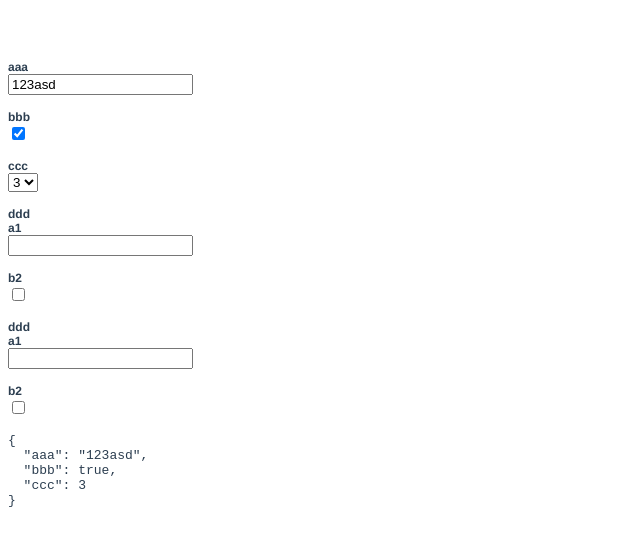
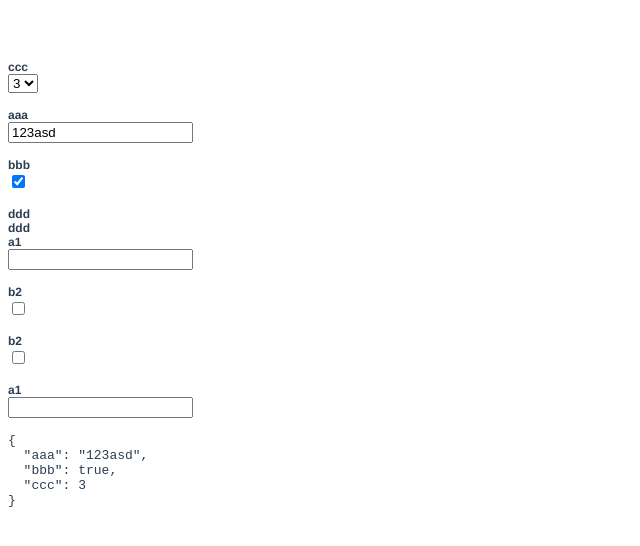
Before and after one commit to roma219/vue-jsonschema-form, a Vue app: page / in a window 1280 px wide. Shown: the top 546 px of the page, without its empty margins (0-640 px from the left). Built offline with nearby package versions, Linux system fonts and the light colour scheme.

Commit message:
uiSchema order support

```diff
--- a/src/App.vue
+++ b/src/App.vue
@@ -45,7 +45,15 @@ export default class App extends Vue {
   }
 
   uiSchema = {
-
+    properties: {
+      ccc: { order: 1 },
+      ddd: {
+        properties: {
+          b2: { order: 2 },
+          ddd: { order: 1 }
+        }
+      }
+    }
   }
 
   config = {
--- a/src/components/JsonSchema/JsonSchemaForm.vue
+++ b/src/components/JsonSchema/JsonSchemaForm.vue
@@ -2,7 +2,7 @@
   <div class="json-schema-wrapper">
     <component
       :is="wrapperComponent.name"
-      v-for="[propName, propSchema] in Object.entries(schema.properties)"
+      v-for="[propName, propSchema] in sortedSchemaProperties"
       :key="propName"
       v-bind="getWrapperProps(propName, propSchema)"
     >
@@ -39,16 +39,35 @@ export default class JsonSchemaForm extends Vue {
     return config.inputWrapper
   }
 
+  get sortedSchemaProperties () {
+    if (!this.schema.properties) return
+
+    const uiSchema = (this.uiSchema && this.uiSchema.properties) || {}
+
+    return Object.entries(this.schema.properties).sort((a, b) => {
+      const aPosition = (uiSchema[a[0]] && uiSchema[a[0]].order) || 999
+      const bPosition = (uiSchema[b[0]] && uiSchema[b[0]].order) || 999
+
+      if (aPosition < bPosition) return -1
+
+      if (aPosition > bPosition) return 1
+
+      return 0
+    })
+  }
+
   getEventName (propValue : ISchema) {
     return propValue.__eventName__
   }
 
   getProps (propName: string, propValue: ISchema) {
     const customProps = propValue.__props__ ? propValue.__props__(propValue, {}) : {}
+    const uiSchema = (this.uiSchema && this.uiSchema.properties && this.uiSchema.properties[propName]) || undefined
 
     return {
       value: this.value[propName],
       schema: this.schema.properties && this.schema.properties[propName],
+      uiSchema,
       ...customProps
     }
   }
```
